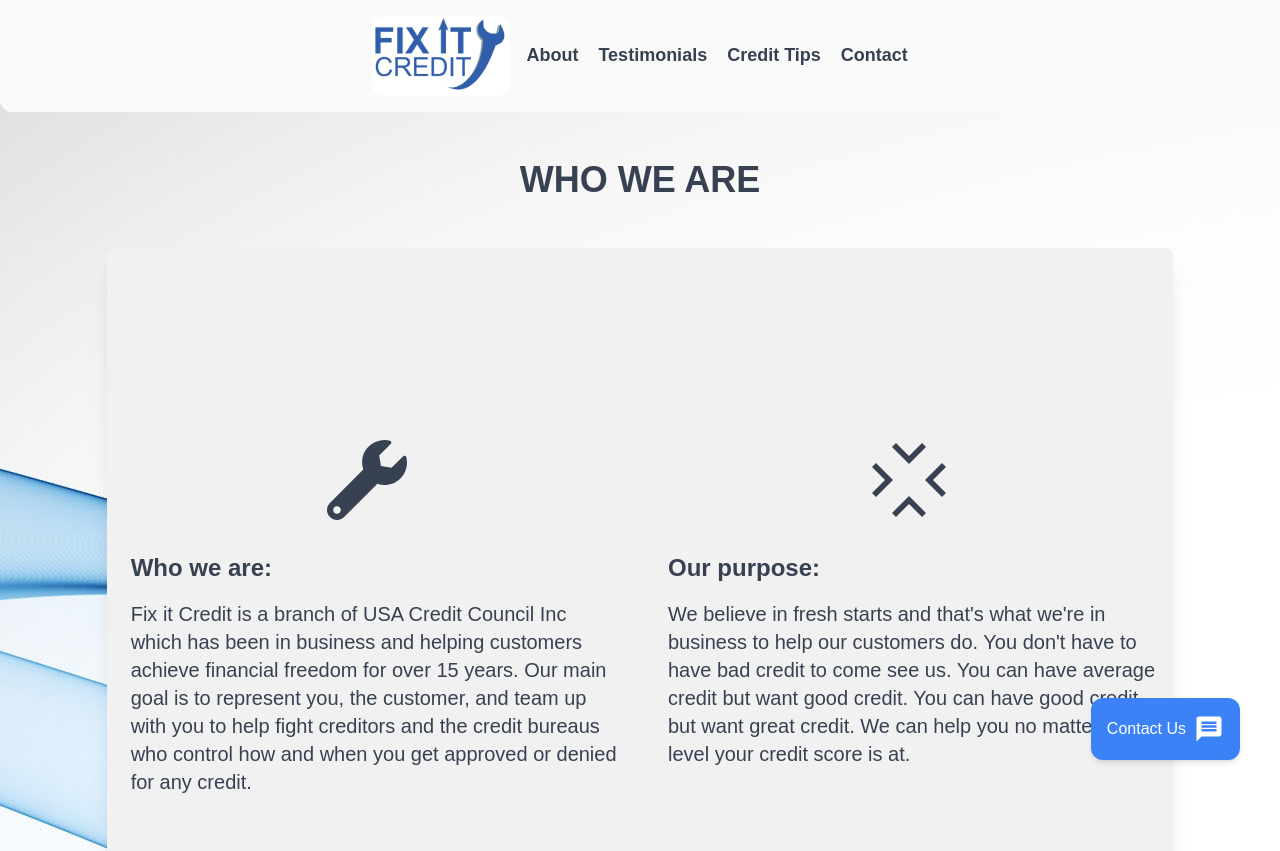
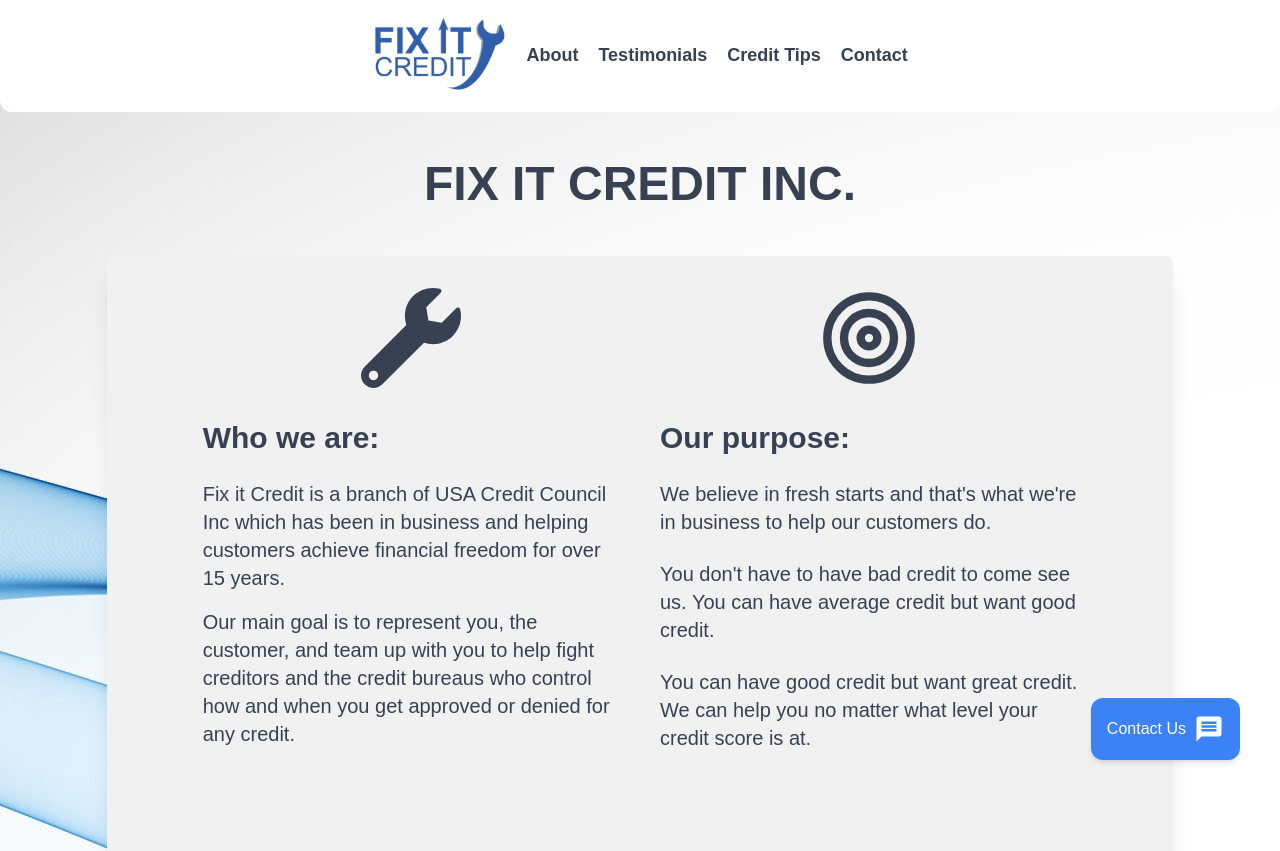
Before and after one commit to DariusGarcia/fix-it-credit, a React (Create React App) app: page /about in a window 1280 px wide. Shown: the top 851 px of the page. Built offline with nearby package versions, Linux system fonts and the light colour scheme.

Commit message:
changed animation times and delays

```diff
--- a/src/Components/NavBar.jsx
+++ b/src/Components/NavBar.jsx
@@ -8,7 +8,7 @@
 export default function NavBar() {
 	return (
 		<>
-			<nav className='flex sticky top-0 items-center justify-evenly md:justify-center h-28 w-full p-5 bg-neutral z-50 text-sm md:text-base rounded-b-xl'>
+			<nav className='flex sticky top-0 items-center justify-evenly md:justify-center h-28 w-full p-5 bg-white z-50 text-sm md:text-base rounded-b-xl'>
 				<div className='flex flex-row justify-center text-center'>
 					<ul className='flex items-end justify-center place-content-end cursor-pointer'>
 						<li
@@ -35,16 +35,17 @@
 						{/* <li className='border-b-2 border-neutral hover:border-b-2 hover:border-primary ease-in-out hover:text-primary active:text-primary'>
 							<Link to='/'>HOME</Link>
 						</li> */}
-						<li className='border-b-2 border-neutral hover:border-b-2 hover:border-primary ease-in-out hover:text-primary active:text-primary'>
+						<li className='border-b-2 border-white hover:border-b-2 hover:border-primary ease-in-out hover:text-primary active:text-primary'>
 							<Link to='/about'>About</Link>
 						</li>
-						<li className='border-b-2 border-neutral hover:border-b-2 hover:border-primary ease-in-out hover:text-primary active:text-primary'>
+
+						<li className='border-b-2 border-white hover:border-b-2 hover:border-primary ease-in-out hover:text-primary active:text-primary'>
 							<Link to='/testimonials'>Testimonials</Link>
 						</li>
-						<li className='border-b-2 border-neutral hover:border-b-2 hover:border-primary ease-in-out hover:text-primary active:text-primary'>
+						<li className='border-b-2 border-white hover:border-b-2 hover:border-primary ease-in-out hover:text-primary active:text-primary'>
 							<Link to='/credit-tips'>Credit Tips</Link>
 						</li>
-						<li className='border-b-2 border-neutral hover:border-b-2 hover:border-primary ease-in-out hover:text-primary active:text-primary'>
+						<li className='border-b-2 border-white hover:border-b-2 hover:border-primary ease-in-out hover:text-primary active:text-primary'>
 							<Link to='/contact'>Contact</Link>
 						</li>
 					</ul>
--- a/src/Pages/About.jsx
+++ b/src/Pages/About.jsx
@@ -4,37 +4,40 @@
 import MessageBtn from '../Components/MessageBtn'
 import { GiConvergenceTarget } from 'react-icons/gi'
 import { FaWrench } from 'react-icons/fa'
+import { FiTarget } from 'react-icons/fi'
+
+import { BsFillLightbulbFill } from 'react-icons/bs'
 import { useSpring, animated, config } from 'react-spring'
 
 export default function About() {
 	return (
-		<div className='bg-curve-bg '>
+		<div className='bg-curve-bg'>
 			<NavBar />
-			<div className='flex justify-around items-center rounded-xl flex-col md:mt-12 h-full '>
+			<div className='flex justify-around items-center rounded-xl flex-col md:mt-12 mb-24 md:mb-48 md:mb-0 h-full '>
 				<section className='flex justify-center h-full'>
 					<article className=''>
-						<h1 className='text-4xl mt-8 md:mt-0  text-grey font-black font-oswald'>
+						<h1 className='text-4xl md:text-5xl mt-8 md:mt-0 hover:text-primary text-grey font-black font-oswald'>
 							{Text1()}
 						</h1>
 					</article>
 				</section>
-				<section className='flex justify-center w-full h-full py-12 md:py-48  md:w-5/6 rounded-lg shadow-xl px-4 my-12 text-xl gap-10 flex-col md:flex-row items-start bg-zinc'>
-					<article className='flex flex-col items-center md:w-1/2 gap-4 text-grey '>
-						<span className='mr-2'>
-							<FaWrench size={80}></FaWrench>
+				<section className='flex justify-center flex-col md:flex-row items-start w-full md:w-5/6 h-full pb-12 pt-8 md:pb-24 md:pt-8 px-4 md:px-24 my-12 text-xl gap-16 md:gap-10 rounded-lg shadow-xl bg-zinc'>
+					<article className='flex flex-col items-center md:w-1/2 gap-8 text-grey '>
+						<span className='hover:text-primary'>
+							<FaWrench size={100}></FaWrench>
 						</span>
-						<span className='flex ml-2 flex-col'>
-							<p className='w-full font-black text-2xl my-4 '>{Text2()}</p>
-							<p className='w-full'>{Text3()}</p>
+						<span className='flex ml-2 md:ml-0 flex-col'>
+							<p className='w-full font-black text-3xl mb-6 '>{Text2()}</p>
+							<p className='w-full '>{Text3()}</p>
 						</span>
 					</article>
-					<article className='flex flex-col items-center md:w-1/2 gap-4 text-grey '>
-						<span className=''>
-							<GiConvergenceTarget size={80}></GiConvergenceTarget>
+					<article className='flex flex-col items-center mb-10 md:w-1/2 gap-8 text-grey '>
+						<span className='hover:text-primary'>
+							<FiTarget size={100}></FiTarget>
 						</span>
-						<span className='flex ml-2 flex-col'>
-							<p className='flex  font-black text-2xl my-4'>{Text4()}</p>
-							<p className='flex '>{Text5()}</p>
+						<span className='flex ml-2 md:ml-0 flex-col'>
+							<p className='flex font-black text-3xl mb-6'>{Text4()}</p>
+							<p className='flex flex-col'>{Text5()}</p>
 						</span>
 					</article>
 				</section>
@@ -57,7 +60,7 @@
 		onRest: () => set(!flip),
 	})
 
-	return <animated.h1 style={props}>WHO WE ARE</animated.h1>
+	return <animated.h1 style={props}>FIX IT CREDIT INC.</animated.h1>
 }
 function Text2() {
 	const [flip, set] = useState(false)
@@ -86,13 +89,20 @@
 	})
 
 	return (
+		<>
 			<animated.h1 style={props}>
+				<p className='mb-4'>
 					Fix it Credit is a branch of USA Credit Council Inc which has been in
 					business and helping customers achieve financial freedom for over 15
-			years. Our main goal is to represent you, the customer, and team up with
-			you to help fight creditors and the credit bureaus who control how and
-			when you get approved or denied for any credit.
+					years.
+				</p>
 			</animated.h1>
+			<animated.h1 style={props}>
+				Our main goal is to represent you, the customer, and team up with you to
+				help fight creditors and the credit bureaus who control how and when you
+				get approved or denied for any credit.
+			</animated.h1>
+		</>
 	)
 }
 function Text4() {
@@ -122,12 +132,23 @@
 	})
 
 	return (
+		<>
 			<animated.h1 style={props}>
-			We believe in fresh starts and that's what we're in business to help our
-			customers do. You don't have to have bad credit to come see us. You can
-			have average credit but want good credit. You can have good credit but
-			want great credit. We can help you no matter what level your credit score
-			is at.
+				<p className='mb-6'>
+					We believe in fresh starts and that's what we're in business to help
+					our customers do.
+				</p>
 			</animated.h1>
+			<animated.h1 style={props}>
+				<p className='mb-6'>
+					You don't have to have bad credit to come see us. You can have average
+					credit but want good credit.
+				</p>
+			</animated.h1>
+			<animated.h1 style={props}>
+				You can have good credit but want great credit. We can help you no
+				matter what level your credit score is at.
+			</animated.h1>
+		</>
 	)
 }
--- a/src/Pages/Landing.jsx
+++ b/src/Pages/Landing.jsx
@@ -11,23 +11,25 @@
 	return (
 		<div>
 			<NavBar />
-			<div className='relative flex flex-col  pt-8 md:pb-40 md:pt-24 w-full md:h-screen bg-curve-bg'>
+			<div className='relative flex flex-col pt-8 md:pt-32 md:pb-56 w-full md:h-full bg-curve-bg'>
 				<section className='md:px-4 flex md:flex-row justify-center lg:gap-4 flex-col items-center'>
 					<article
 						className='flex flex-col lg:w-1/3 justify-center
-					 mb-12  order-last md:order-first bg-gradient-to-r from-gradBlue to-gradBlue2 md:mb-0 px-2 py-12 md:py-4 md:p-4 shadow-lg md:rounded-lg '>
+					 mb-12 order-last md:order-first bg-gradient-to-r from-gradBlue to-gradBlue2 md:mb-0 px-2 py-12 md:py-4 md:p-4 shadow-xl md:rounded-xl '>
 						<header className=''>
-							<h1 className='flex justify-center gap-2 flex-row text-white text-4xl font-semibold font-Inter'>
+							<h1 className='flex pl-2 justify-start md:justify-center gap-2 flex-row text-white text-4xl font-semibold font-Inter'>
 								{Text1()}
 								<span className='italic'>{Text2()}</span>
 							</h1>
-							<p className='py-8 text-white'>
-								Lorem ipsum dolor sit amet, consectetur adipiscing elit, sed do
-								eiusmod tempor incididunt ut labore et dolore magna aliqua. Ut
-								enim ad minim veniam, quis nostrud exercitation ullamco laboris
-								nisi ut aliquip ex ea commodo consequat. Duis aute irure dolor
-								in reprehenderit in voluptate velit esse cillum dolore eu fugiat
-								nulla pariatur.
+							<p className='py-8 px-2 text-white text-start'>
+								Fix it Credit is a branch of USA Credit Council Inc which has
+								been in business and helping customers achieve financial freedom
+								for over 15 years.
+							</p>
+							<p className='mb-16 px-2 text-white text-start'>
+								Our main goal is to represent you, the customer, and team up
+								with you to help fight creditors and the credit bureaus who
+								control how and when you get approved or denied for any credit.
 							</p>
 						</header>
 						<span className='flex justify-center mb-8  w-full'>
@@ -35,12 +37,12 @@
 							<Link to='/about'>
 								<a
 									href='/about'
-									className=' bg-greybtn p-4 px-12 mb-6 rounded-md text-xl font-semibold font-Roboto tracking-wider hover:bg-nerdBlue hover:border-2 border-gradBlue  hover:text-black shadow-md hover:shadow-lg hover:scale-110 outline-grey transition ease-in-out delay-10'>
+									className=' bg-greybtn p-4 px-24 mb-6 rounded-md text-xl font-black font-DMSans tracking-widest hover:bg-nerdBlue hover:border-2 border-gradBlue hover:text-black shadow-md hover:shadow-lg hover:scale-110 outline-grey transition ease-in-out delay-10'>
 									Learn More
 								</a>
 							</Link>
 						</span>
-						<h3 className='mb-4 text-white font-Roboto '>
+						<h3 className='my-6 text-white font-Roboto '>
 							For inquiries or questions:
 						</h3>
 						<h3 className='text-2xl text-white font-Roboto'>
@@ -67,7 +69,7 @@
 		from: { opacity: 0 },
 		reset: false,
 		reverse: false,
-		delay: 200,
+		delay: 600,
 		config: config.molasses,
 		onRest: () => set(!flip),
 	})
@@ -81,7 +83,7 @@
 		from: { opacity: 0 },
 		reset: false,
 		reverse: false,
-		delay: 800,
+		delay: 1300,
 		config: config.molasses,
 		onRest: () => set(!flip),
 	})
--- a/src/Pages/Tips.jsx
+++ b/src/Pages/Tips.jsx
@@ -4,6 +4,7 @@
 import Spline from '@splinetool/react-spline'
 import { FaClipboardList } from 'react-icons/fa'
 import { useSpring, animated, config } from 'react-spring'
+import MessageBtn from '../Components/MessageBtn'
 
 const Tips = () => {
 	return (
@@ -23,9 +24,9 @@
 						{Text2()}
 					</p>
 				</header>
-				<span className='flex justify-center h-96 w-full md:w-3/5 mb-12'>
+				<span className='flex justify-center h-96 w-full md:w-3/5 mb-12 cursor-grab'>
 					<Spline
-						className='md:rounded-lg '
+						className='md:rounded-lg shadow-2xl '
 						scene='https://prod.spline.design/7w03NsxuGeMS815p/scene.splinecode'
 					/>
 				</span>
@@ -94,6 +95,7 @@
 					</div>
 				</section>
 			</div>
+			<MessageBtn></MessageBtn>
 			<Footer />
 		</div>
 	)
```
Also changed, not shown: src/Pages/Testimonials.jsx (+10 -10 lines). Lines whose indentation alone changed are shown as unchanged.
